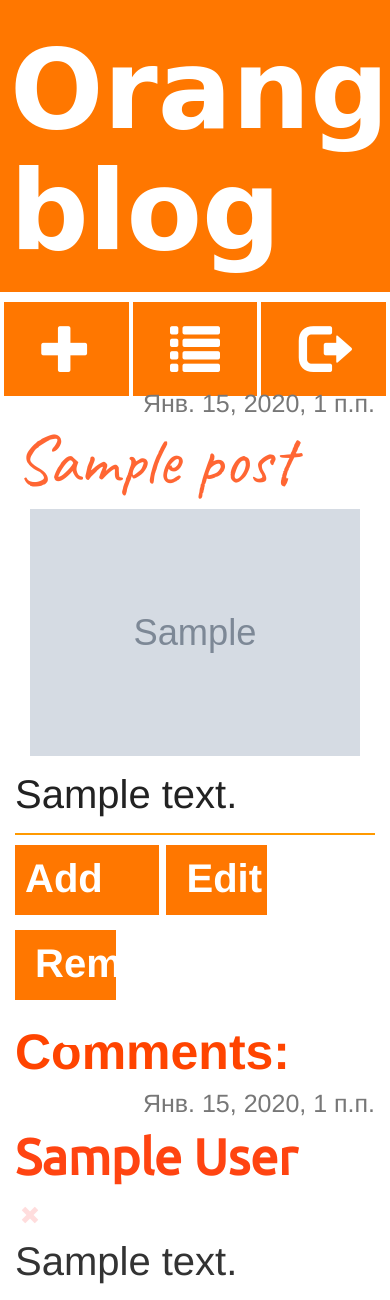
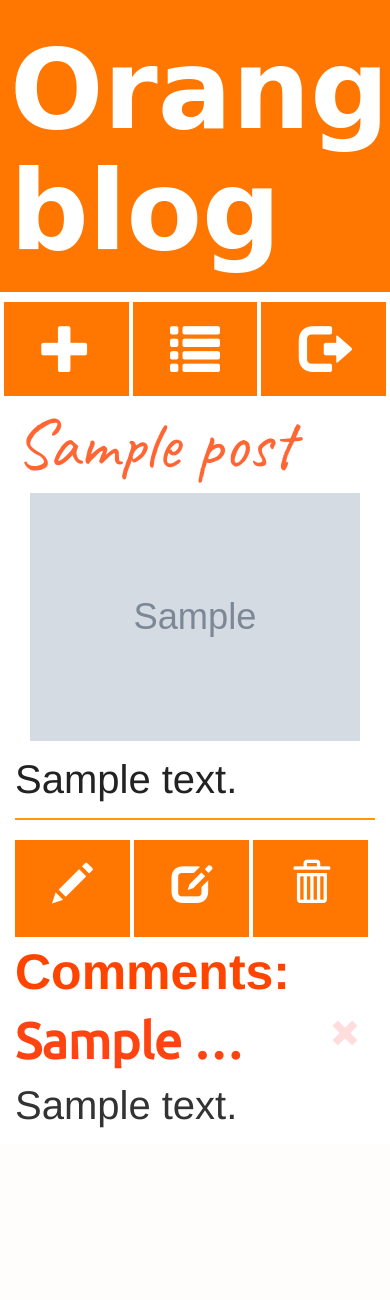
Before and after one commit to Unlogical/django-blog, a Django app: page /post/1/ in a window 390 px wide; the page is wider, and only the part inside the window is pictured. After the commit the page ends 1128 px from the top of that part, so only its background shows below. Run offline with Django 3.2, Linux system fonts and the light colour scheme; a user stored in the database is signed in; tables that the repository leaves empty hold one stand-in row (values such as "Sample post"); grey boxes marked "Sample" are stand-in pictures; some libraries are stand-ins or nearby versions; some web fonts are replaced.

Commit message:
css: post detail for all sizes

```diff
--- a/blog/static/css/blog.css
+++ b/blog/static/css/blog.css
@@ -147,3 +147,7 @@ a:active {
 .draft_image {
 	margin-right: 10px;
 }
+
+.detail_date {
+	margin-top: 10px;
+}
--- a/blog/static/css/buttons.css
+++ b/blog/static/css/buttons.css
@@ -158,14 +158,13 @@
 
 .white_round_button {
 	display: block;
-	float: left;
+	float: right;
 	background-color: #fff;
 	color: #f41;
 	width: 25px;
 	height: 25px;
 	font-size: 13px;
-	border-radius: 13px;
-	margin-top: 10px;
+	border-radius: 13px;;
 	text-align: center;
 }
 
@@ -218,3 +217,7 @@
     -moz-transition-duration: 0.8s;
     transition-duration: 0.8s;
 }
+
+.small_edit_button {
+	display: none;
+}
--- a/blog/static/css/comment.css
+++ b/blog/static/css/comment.css
@@ -16,7 +16,7 @@
 
 .comment_author {
 	display: block;
-	width: 100%;
+	width: 90%;
 	float: left;
 	font-weight: bold;
 	color: #f41;
@@ -64,3 +64,13 @@
 	width: 100%;
 	height: 30px;
 }
+
+.comment .post_published_date {
+	float: left;
+	margin-top: 10px;
+	width: 90%;
+}
+
+.approved {
+	margin-left: 25px;
+}
--- a/blog/static/css/media.css
+++ b/blog/static/css/media.css
@@ -81,9 +81,9 @@
 
 	.comment_author {
 		font-size: 50px;
-		width: 100%;
 		margin-bottom: 0;
 		padding-bottom: 0;
+		width: 80%;
 	}
 
 	.comment_text {
@@ -149,17 +149,25 @@
 	}
 
 	.white_round_button {
+		float: right;
+		font-size: 40px;
+		width: 60px;
+		height: 60px;
+		border-radius: 30px;
+	}
+	.white_round_button::after {
 		font-size: 20px;
-		width: 30px;
-		height: 30px;
-		border-radius: 15px;
-
 	}
 
 	.white_round_button span {
-		padding-top: 0;
-		padding-bottom: 10px;
-		margin-top: 0;
+		padding: 0;
+		margin: 0;
+		padding-top: 5px;
+		font-size: 30px;
+	}
+
+	.white_round_button[data-title="delete comment"] {
+		margin-left: 30px;
 	}
 }
 
@@ -169,7 +177,8 @@
 		display: block;
 
 	}
-	.menu .round_button {
+	.menu .round_button,
+	.small_edit_button {
 		border-radius: 0px;
 		width: 32%;
 		margin-left: 0;
@@ -194,4 +203,29 @@
 	.draft_list_icon::after {
 		margin-left: -30px;
 	}
+	.comment_author {
+		width: 70%;
+		overflow-x: hidden;
+		text-overflow: ellipsis;
+		white-space: nowrap;
+	}
+
+	.edit_button,
+	.add_comment_button {
+		display: none;
+	}
+
+	.post_published_date {
+		display: none;
+	}
+
+	.small_edit_button {
+		display: block;
+		float: left;
+		margin-top: 20px;
+		padding: 20px;
+		font-size: 40px;
+	}
+
+
 }
--- a/blog/templates/blog/post_detail.html
+++ b/blog/templates/blog/post_detail.html
@@ -26,6 +26,12 @@
 		<a class="edit_button button" href="{% url 'post_remove' pk=post.pk %}">
 			<p>Remove</p><span class="glyphicon glyphicon-trash"></span>
 		</a>
+		<a class="small_edit_button button" href="{% url 'add_comment_to_post' pk=post.pk %}"><span class="glyphicon glyphicon-pencil"></span>
+		</a>
+		<a class="small_edit_button button" href="{% url 'post_edit' pk=post.pk %}"><span class="glyphicon glyphicon-edit"></span>
+		</a>
+		<a class="small_edit_button button" href="{% url 'post_remove' pk=post.pk %}"><span class="glyphicon glyphicon-trash"></span>
+		</a>
 		{% if not post.published_date %}
 			<a class="edit_button button" href="{% url 'post_publish' pk=post.pk %}"><p>Publish</p><span class="glyphicon glyphicon-check"></span></a>
 		{% endif %}
@@ -40,7 +46,6 @@
 {% if user.is_authenticated %}
 	{% for comment in post.comments.all %}
 	    <div class="comment">
-	        <div class="detail_date post_published_date">{{ comment.created_date }} </div>
 	    	<div class="comment_author">{{ comment.author }}</div>
         	{% if not comment.approved_comment  %}
                 <a class="white_round_button" href="{% url 'comment_remove' pk=comment.pk %}" data-title="delete comment"><span class="glyphicon glyphicon-remove"></span></a>
@@ -48,6 +53,7 @@
             {% else %}
             	<a class="white_round_button approved" href="{% url 'comment_remove' pk=comment.pk %}" data-title="delete comment"><span class="glyphicon glyphicon-remove"></span></a>
             {% endif %}
+	        <div class="detail_date post_published_date">{{ comment.created_date }} </div>
 	        <div class="comment_text">
 	        	<p>{{ comment.text|linebreaks }}</p>
 	        </div>
@@ -58,15 +64,14 @@
 {% else %}
 	{% for comment in post.approved_comments.all %}
 	    <div class="comment">
-	        <div class="detail_date post_published_date">{{ comment.created_date }}
-	        </div>
+	    	<div class="comment_author">{{ comment.author }}</div>
 	        	{% if not comment.approved_comment %}
-	    			<div class="comment_author">{{ comment.author }}</div>
 	                <a class="white_round_button" href="{% url 'comment_remove' pk=comment.pk %}" data-title="delete comment"><span class="glyphicon glyphicon-remove"></span></a>
 	                <a class="white_round_button" href="{% url 'comment_approve' pk=comment.pk %}" data-title="approve comment"><span class="glyphicon glyphicon-ok"></span></a>
 	            {% else %}
 	            	<div class="comment_header">{{ comment.author }}</div>
 	            {% endif %}
+	        <div class="detail_date post_published_date">{{ comment.created_date }}</div>
 	        <p class="comment_text">{{ comment.text|linebreaks }}</p>
 	    </div>
 	{% empty %}
```
